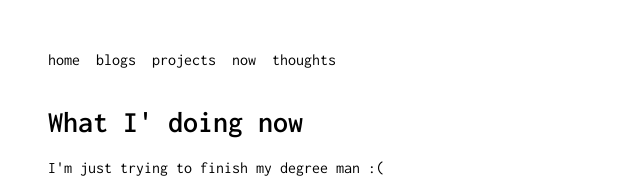
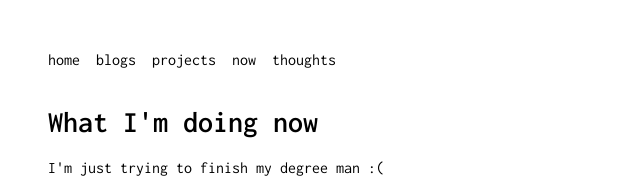
Before and after one commit to daffafaizan/mini-portfolio, a Next.js app: page /now in a window 1280 px wide. Shown: the top 194 px of the page, without its empty margins (0-640 px from the left). Built offline with nearby package versions, Linux system fonts and the light colour scheme.

Commit message:
fix: typo

```diff
--- a/src/app/now/page.tsx
+++ b/src/app/now/page.tsx
@@ -6,7 +6,7 @@ export default function Now() {
       <title>Now</title>
       <Navbar />
       <div className="max-w-[490px] flex flex-col gap-4 pb-12">
-        <span className="font-semibold text-3xl">What I&apos; doing now</span>
+        <span className="font-semibold text-3xl">What I&apos;m doing now</span>
         <span>I&apos;m just trying to finish my degree man :&#40;</span>
         <span>
           My current workload is quite heavy. As a final-year student, my
```
